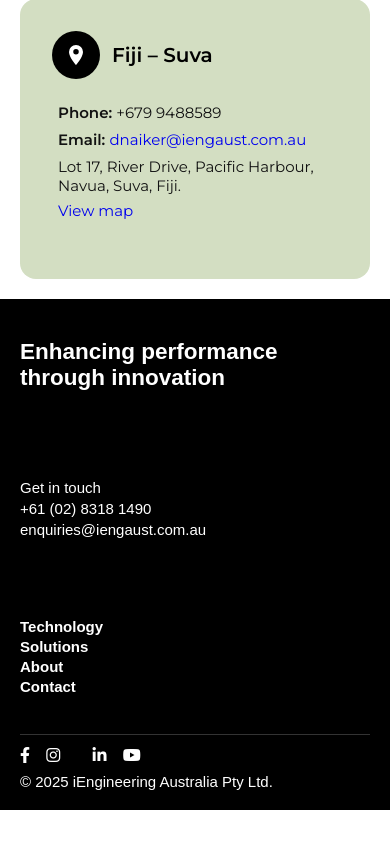
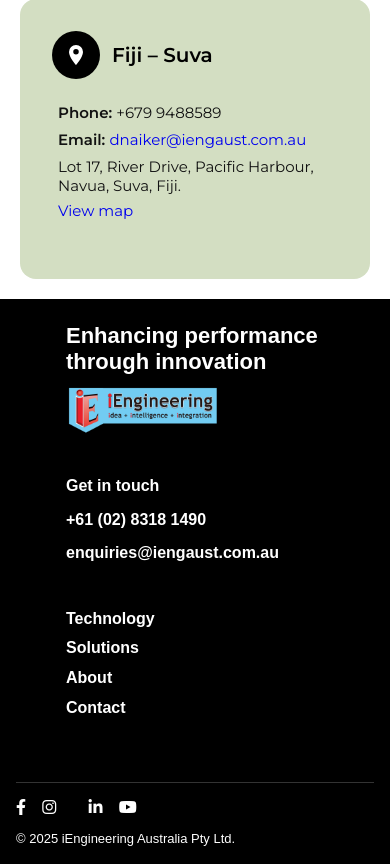
Before and after one commit to Git-iEng/transformer_oil_filter, a Django app: template cmmsApp/templates/contact_section.html in a window 390 px wide. Shown: the part 2092-2956 px from the top of the page. Before the commit the page ends 2902 px from the top, so only its background shows below. Run offline with Django 3.2, Linux system fonts and the light colour scheme; the template is opened without the code that fills it, so the values that code supplies are empty; some libraries are stand-ins or nearby versions.

Commit message:
reqyuere fine

```diff
--- a/cmmsApp/static/css/footer.css
+++ b/cmmsApp/static/css/footer.css
@@ -1,11 +1,13 @@
+/* ================= FOOTER ================= */
+
 .footer {
   background-color: #000;
   color: #fff;
-  padding: 40px 20px 20px;
+  padding: 40px 20px 24px;
   font-family: 'Poppins', sans-serif;
 }
 
-/* Main layout */
+/* Main container */
 .footer-container {
   max-width: 1200px;
   margin: 0 auto;
@@ -13,24 +15,52 @@
   flex-wrap: wrap;
   justify-content: space-between;
   align-items: flex-start;
-  row-gap: 16px;          /* smaller default vertical gap */
+  gap: 40px;              /* space between the 3 columns */
 }
 
-/* Heading column */
+/* shared text style */
+.footer p,
+.footer a {
+  font-size: 14px;
+  line-height: 1.6;
+}
+
+/* -------- LEFT: heading + logo -------- */
 .footer-heading {
-  flex: 1 1 120px;
-  margin-bottom: 8px;
+  flex: 1 1 0;
+  min-width: 260px;
+  margin-bottom: 16px;
 }
 
 .footer-heading h2,
 .footer-heading p {
   margin: 0 0 10px;
+  font-size: clamp(22px, 2.4vw, 28px);
+  font-weight: 700;
 }
 
-/* Contact column */
+/* logo */
+.footer .nav__logo1 {
+  display: block;
+  width: clamp(130px, 16vw, 180px);
+  height: auto;
+  margin-top: 12px;
+  object-fit: contain;
+  image-rendering: -webkit-optimize-contrast;
+  image-rendering: crisp-edges;
+  filter: drop-shadow(0 2px 8px rgba(0,0,0,.35));
+  user-select: none;
+}
+
+/* -------- MIDDLE: contact block -------- */
 .footer-left {
-  flex: 1 1 120px;
-  margin-bottom: 8px;
+  flex: 1 1 0;
+  min-width: 220px;
+  display: flex;
+  flex-direction: column;
+  align-items: flex-start;   /* left aligned */
+  text-align: left;
+  margin-bottom: 16px;
 }
 
 .footer-left p {
@@ -42,40 +72,40 @@
   text-decoration: none;
 }
 
-/* Links column */
+/* -------- RIGHT: links -------- */
 .footer-links {
-  flex: 0 0 auto;
-  min-width: 160px;
+  flex: 1 1 0;
+  min-width: 180px;
   display: flex;
-  flex-direction: column;
-  justify-content: flex-start;
-  margin-bottom: 8px;
+  justify-content: flex-end;   /* block stays on the right */
+  margin-bottom: 16px;
 }
 
 .footer-links ul {
   list-style: none;
   padding: 0;
   margin: 0;
+  text-align: left;            /* text inside left aligned */
 }
 
-.footer-links ul li {
+.footer-links li {
   margin: 4px 0;
 }
 
 .footer-links a {
   color: #fff;
   text-decoration: none;
-  font-weight: 600;
+  font-weight: 500;
 }
 
-/* Bottom row */
+/* -------- BOTTOM ROW -------- */
 .footer-bottom {
   display: flex;
   justify-content: space-between;
   align-items: center;
   width: 100%;
   flex-wrap: wrap;
-  margin-top: 20px;
+  margin-top: 26px;
   border-top: 1px solid #333;
   padding-top: 12px;
 }
@@ -86,32 +116,84 @@
   font-size: 16px;
 }
 
-/* ========== MOBILE ========== */
-@media screen and (max-width: 768px) {
+.copyright {
+  font-size: 13px;
+}
+
+/* ================= MOBILE / TABLET ================= */
+@media (max-width: 768px) {
+  .footer {
+    padding: 24px 16px 18px;
+  }
+
   .footer-container {
+    max-width: none;
+    margin: 0;
     flex-direction: column;
     align-items: flex-start;
-    row-gap: 8px;            /* much tighter vertical spacing */
+    gap: 16px;
   }
 
   .footer-heading,
   .footer-left,
   .footer-links {
+    min-width: 0;
     width: 100%;
+    text-align: left;
+  }
+
+  .footer-left {
+    align-items: flex-start;
   }
 
   .footer-links {
-    margin-top: 4px;         /* almost directly under contact block */
-    margin-bottom: 8px;
+    justify-content: flex-start;
   }
 
-  .footer-links ul li {
-    margin: 3px 0;
+  .footer-links ul {
+    text-align: left;
+  }
+
+  .footer .nav__logo1 {
+    width: clamp(130px, 40vw, 180px);
+    margin-top: 8px;
   }
 
   .footer-bottom {
     flex-direction: column;
     align-items: flex-start;
-    gap: 8px;
+    gap: 10px;
   }
 }
+/* === Desktop: make 3 equal columns & stronger text === */
+
+.footer-left,
+.footer-links {
+  flex: 0 0 20%;        /* equal width for left / middle / right */
+}
+.footer-heading{
+  flex: 0 0 20%;
+}
+
+.footer-left p,
+.footer-left a,
+.footer-links a {
+  font-size: 16px;          /* bigger text */
+  font-weight: 600;         /* make it bold-ish */
+}
+
+/* Keep nav text left-aligned inside the right column */
+.footer-links ul {
+  text-align: left;
+}
+
+/* === Mobile: stack full-width again === */
+@media (max-width: 768px) {
+  .footer-heading,
+  .footer-left,
+  .footer-links {
+    padding-left:50px;
+    padding-right: 50px;
+    flex: 0 0 100%;
+  }
+}
--- a/cmmsApp/templates/footer.html
+++ b/cmmsApp/templates/footer.html
@@ -6,46 +6,60 @@
   <meta charset="UTF-8">
   <meta name="viewport" content="width=device-width, initial-scale=1.0">
 
-  <!-- Icons -->
-  <link rel="stylesheet"
-        href="https://cdnjs.cloudflare.com/ajax/libs/font-awesome/6.4.2/css/all.min.css">
+  <!--=============== REMIXICONS ===============-->
+  <link rel="stylesheet" href="https://cdnjs.cloudflare.com/ajax/libs/font-awesome/6.4.0/css/all.min.css">
 
-  <!-- Footer CSS -->
+  <link rel="stylesheet" href="https://cdnjs.cloudflare.com/ajax/libs/font-awesome/6.4.0/css/all.min.css">
+  <link rel="stylesheet" href="https://cdnjs.cloudflare.com/ajax/libs/font-awesome/6.4.2/css/all.min.css">
+
+
+
+
+  <!--=============== CSS ===============-->
   <link rel="stylesheet" href="{% static 'css/footer.css' %}">
+
+
 </head>
 
 <body>
   <footer class="footer">
     <div class="footer-container">
+      <div class="footer-heading">
+        <h2>Enhancing performance through innovation</h2>
+           <img class="nav__logo1" src="{% static 'images/logo.png' %}">
 
-      <!-- Left heading block -->
-      <div class="footer-heading">
-        <h2>Enhancing performance <br>through innovation</h2>
       </div>
 
-      <!-- Contact details -->
       <div class="footer-left">
         <p>Get in touch</p>
         <p>+61 (02) 8318 1490</p>
-        <p><a href="mailto:enquiries@iengaust.com.au">enquiries@iengaust.com.au</a></p>
+        <p><a href="enquiries@iengaust.com.au">enquiries@iengaust.com.au</a></p>
+        <!-- <p><a href="/services/">Services</a></p> -->
       </div>
 
-      <!-- Links -->
       <div class="footer-links">
         <ul>
-          <li><a href="#about-us">Technology</a></li>
+        <li><li><a href="#about-us">Technology</a></li>
           <li><a href="#solutions">Solutions</a></li>
           <li><a href="#about-us">About</a></li>
           <li><a href="#contact">Contact</a></li>
         </ul>
+        <!-- <ul style="padding-right: 40px;margin-right: 40px;">
+          <li><a href="/solutions">Resources</a></li>
+          <li><a href="/neplan-electricity/">Neplan Electricity</a></li>
+          <li><a href="/neplan-gas-water-heating/">Neplan G,W &amp; H/C </a></li>
+          <li><a href="/neplan-anywhere/">Neplan Anywhere</a></li>
+          <li><a href="/neplan-additional-solutions/">Additional Solutions</a></li>
+        </ul> -->
       </div>
 
-      <!-- Bottom row -->
       <div class="footer-bottom">
         <div class="social-icons">
           <a href="https://www.facebook.com/iEngineeringAustralia" target="_blank"><i class="fab fa-facebook-f"></i></a>
           <a href="https://www.instagram.com/iengineering_group/" target="_blank"><i class="fab fa-instagram"></i></a>
+          <!-- Twitter X Icon -->
           <a href="https://x.com/iEngAust" target="_blank"><i class="fa-brands fa-x-twitter"></i></a>
+
           <a href="https://www.linkedin.com/company/iengineeringgroup" target="_blank"><i class="fab fa-linkedin-in"></i></a>
           <a href="https://www.youtube.com/@iengineeringgroup6136/videos" target="_blank"><i class="fab fa-youtube"></i></a>
         </div>
@@ -53,9 +67,12 @@
           © 2025 iEngineering Australia Pty Ltd.
         </div>
       </div>
-
     </div>
   </footer>
+<!-- Google Tag Manager (noscript) -->
+<noscript><iframe src="https://www.googletagmanager.com/ns.html?id=GTM-TKQV8LKX"
+height="0" width="0" style="display:none;visibility:hidden"></iframe></noscript>
+<!-- End Google Tag Manager (noscript) -->
 </body>
 
 </html>
--- a/cmmsApp/templates/request_demo_modal.html
+++ b/cmmsApp/templates/request_demo_modal.html
@@ -57,7 +57,7 @@
       </div>
 
       <p class="privacy">
-        Your privacy is important to us. We’ll only use your information to communicate about Solar System.
+        Your privacy is important to us. We’ll only use your information to communicate about Transformer oil filteration machine
       </p>
 
       <div class="modal__footer">
```
Also changed, not shown: cmms/settings.py (+12 -1 lines), cmmsApp/templates/index.html (+5 -5 lines).
